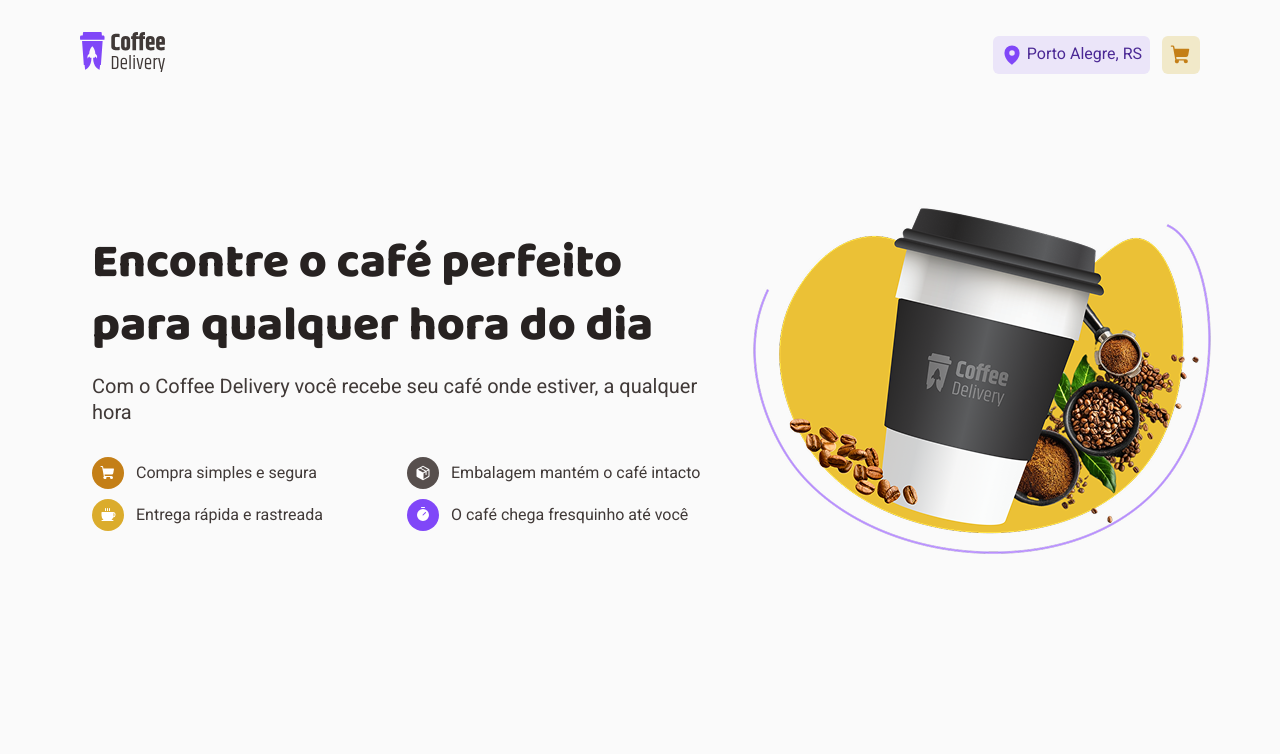
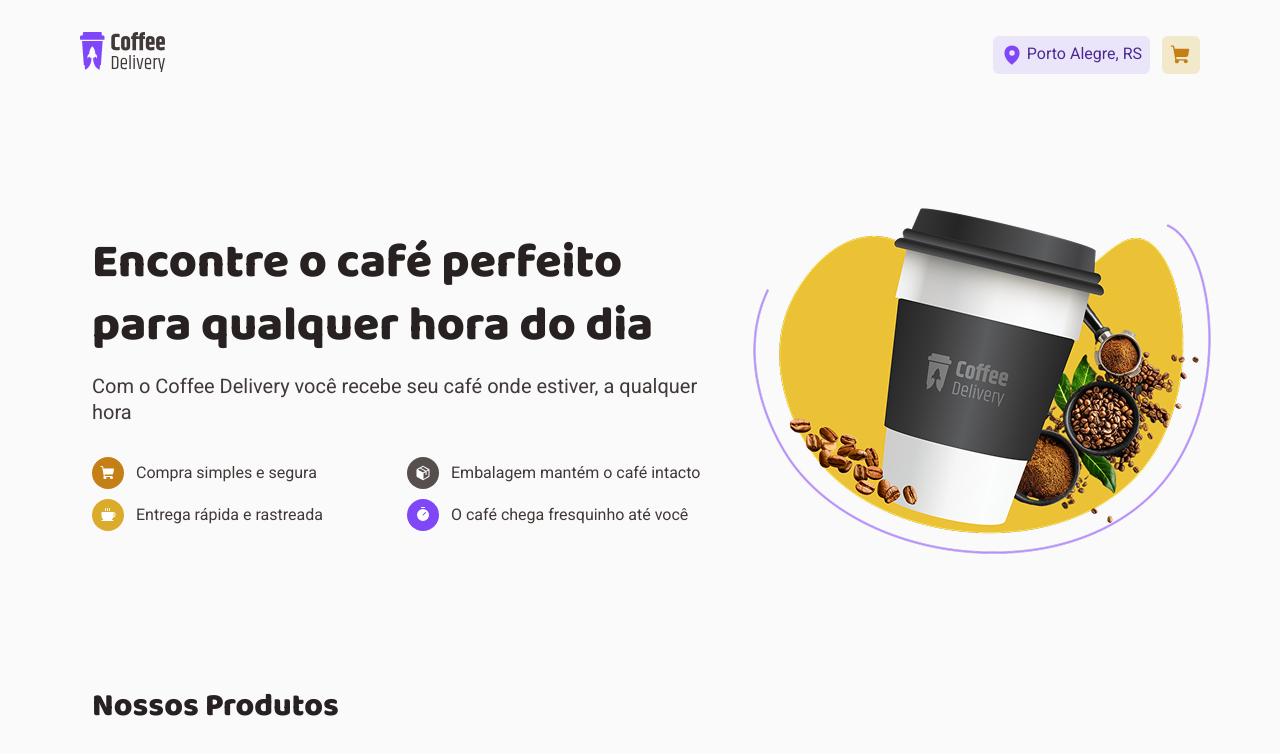
Before and after one commit to endoeduardo/coffee-delivery, a React (Vite) app: page / in a window 1280 px wide. Shown: the top 754 px of the page. Built offline with nearby package versions, Linux system fonts and the light colour scheme.

Commit message:
FEAT: adadd product container

```diff
--- a/src/pages/Home/index.tsx
+++ b/src/pages/Home/index.tsx
@@ -1,10 +1,13 @@
 import { HomeDescription } from "./components/HomeDescription";
-
+import { ProductsContainer } from './styles';
 
 export function Home() {
   return (
     <>
       <HomeDescription />
+      <ProductsContainer>
+        <h2>Nossos Produtos</h2>
+      </ProductsContainer>
     </>
   );
 }
--- /dev/null
+++ b/src/pages/Home/styles.ts
@@ -0,0 +1,18 @@
+import styled from 'styled-components'
+import { mixins } from '../../styles/mixins'
+
+export const ProductsContainer = styled.div`
+  display: flex;
+  flex-direction: row;
+  align-items: center;
+  max-width: 1160px;
+  margin: 0 auto;
+  padding: 2rem;
+
+  h2 {
+    ${mixins.fonts.titleL};
+    color: ${({ theme }) => theme.colors['base-title']};
+    margin-bottom: 1rem;
+    }
+
+`
```
